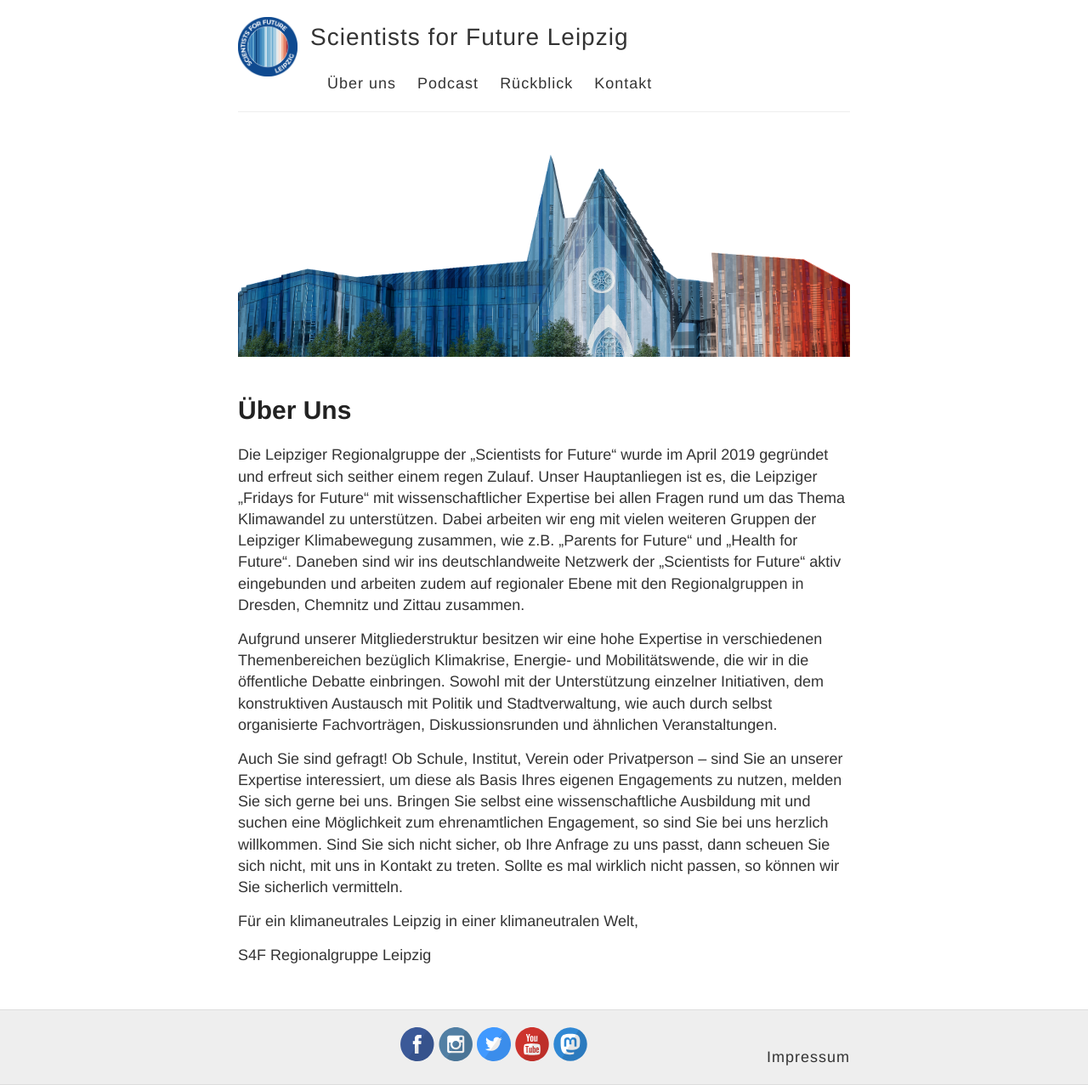
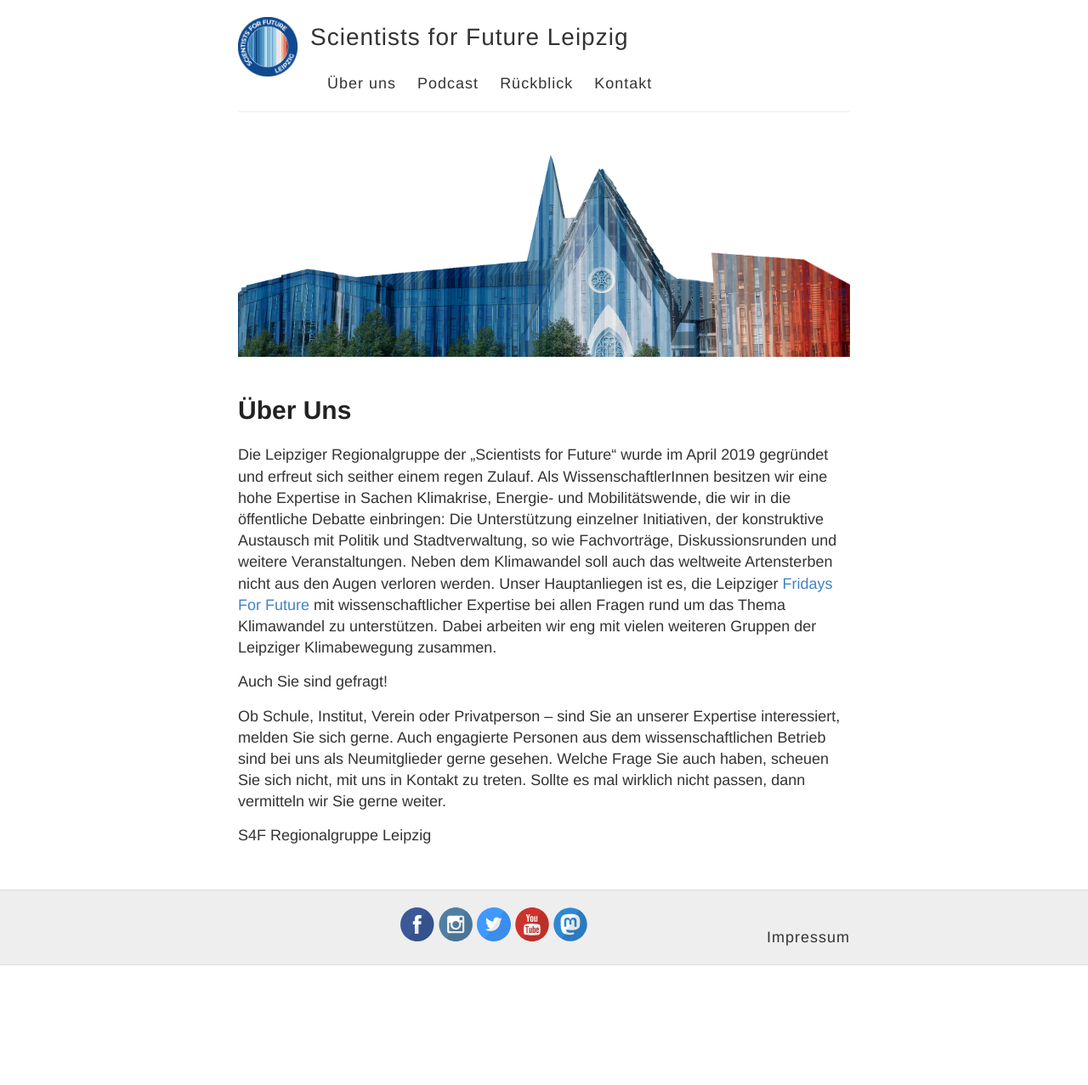
Before and after one commit to s4f-leipzig/s4f-leipzig.github.io, a Jekyll site: the page built from index.md, in a window 1280 px wide. Shown: the whole page at 85% size. Built offline with Jekyll 4.4.1, drawn with Linux system fonts in a browser that asks for light colours; after the commit the page ends 1136 px from its top, so only the background shows below that.

Commit message:
Update index.md

```diff
--- a/index.md
+++ b/index.md
@@ -3,12 +3,10 @@ layout: landing
 title: Über Uns
 ---
 
-Die Leipziger Regionalgruppe der „Scientists for Future“ wurde im April 2019 gegründet und erfreut sich seither einem regen Zulauf. Unser Hauptanliegen ist es, die Leipziger „Fridays for Future“ mit wissenschaftlicher Expertise bei allen Fragen rund um das Thema Klimawandel zu unterstützen. Dabei arbeiten wir eng mit vielen weiteren Gruppen der Leipziger Klimabewegung zusammen, wie z.B. „Parents for Future“ und „Health for Future“. Daneben sind wir ins deutschlandweite Netzwerk der „Scientists for Future“ aktiv eingebunden und arbeiten zudem auf regionaler Ebene mit den Regionalgruppen in Dresden, Chemnitz und Zittau zusammen.
+Die Leipziger Regionalgruppe der „Scientists for Future“ wurde im April 2019 gegründet und erfreut sich seither einem regen Zulauf. Als WissenschaftlerInnen besitzen wir eine hohe Expertise in Sachen Klimakrise, Energie- und Mobilitätswende, die wir in die öffentliche Debatte einbringen: Die Unterstützung einzelner Initiativen, der konstruktive Austausch mit Politik und Stadtverwaltung, so wie Fachvorträge, Diskussionsrunden und weitere Veranstaltungen. Neben dem Klimawandel soll auch das weltweite Artensterben nicht aus den Augen verloren werden. Unser Hauptanliegen ist es, die Leipziger <a href="https://fffleipzig.de/" target="blank">Fridays For Future</a> mit wissenschaftlicher Expertise bei allen Fragen rund um das Thema Klimawandel zu unterstützen. Dabei arbeiten wir eng mit vielen weiteren Gruppen der Leipziger Klimabewegung zusammen.
 
-Aufgrund unserer Mitgliederstruktur besitzen wir eine hohe Expertise in verschiedenen Themenbereichen bezüglich Klimakrise, Energie- und Mobilitätswende, die wir in die öffentliche Debatte einbringen. Sowohl mit der Unterstützung einzelner Initiativen, dem konstruktiven Austausch mit Politik und Stadtverwaltung, wie auch durch selbst organisierte Fachvorträgen, Diskussionsrunden und ähnlichen Veranstaltungen.
+Auch Sie sind gefragt!
 
-Auch Sie sind gefragt! Ob Schule, Institut, Verein oder Privatperson – sind Sie an unserer Expertise interessiert, um diese als Basis Ihres eigenen Engagements zu nutzen, melden Sie sich gerne bei uns. Bringen Sie selbst eine wissenschaftliche Ausbildung mit und suchen eine Möglichkeit zum ehrenamtlichen Engagement, so sind Sie bei uns herzlich willkommen. Sind Sie sich nicht sicher, ob Ihre Anfrage zu uns passt, dann scheuen Sie sich nicht, mit uns in Kontakt zu treten. Sollte es mal wirklich nicht passen, so können wir Sie sicherlich vermitteln.
-
-Für ein klimaneutrales Leipzig in einer klimaneutralen Welt,
+Ob Schule, Institut, Verein oder Privatperson – sind Sie an unserer Expertise interessiert, melden Sie sich gerne. Auch engagierte Personen aus dem wissenschaftlichen Betrieb sind bei uns als Neumitglieder gerne gesehen. Welche Frage Sie auch haben, scheuen Sie sich nicht, mit uns in Kontakt zu treten. Sollte es mal wirklich nicht passen, dann vermitteln wir Sie gerne weiter.
 
 S4F Regionalgruppe Leipzig
```
